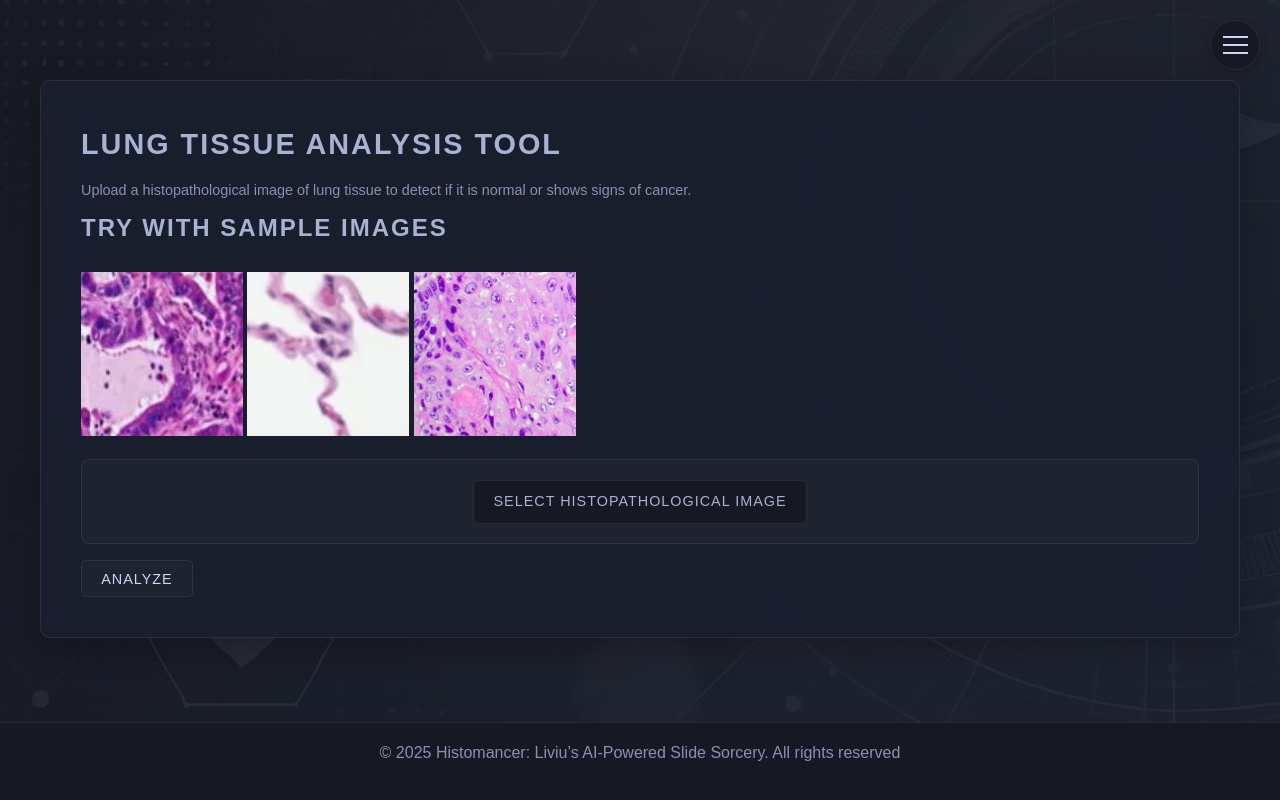
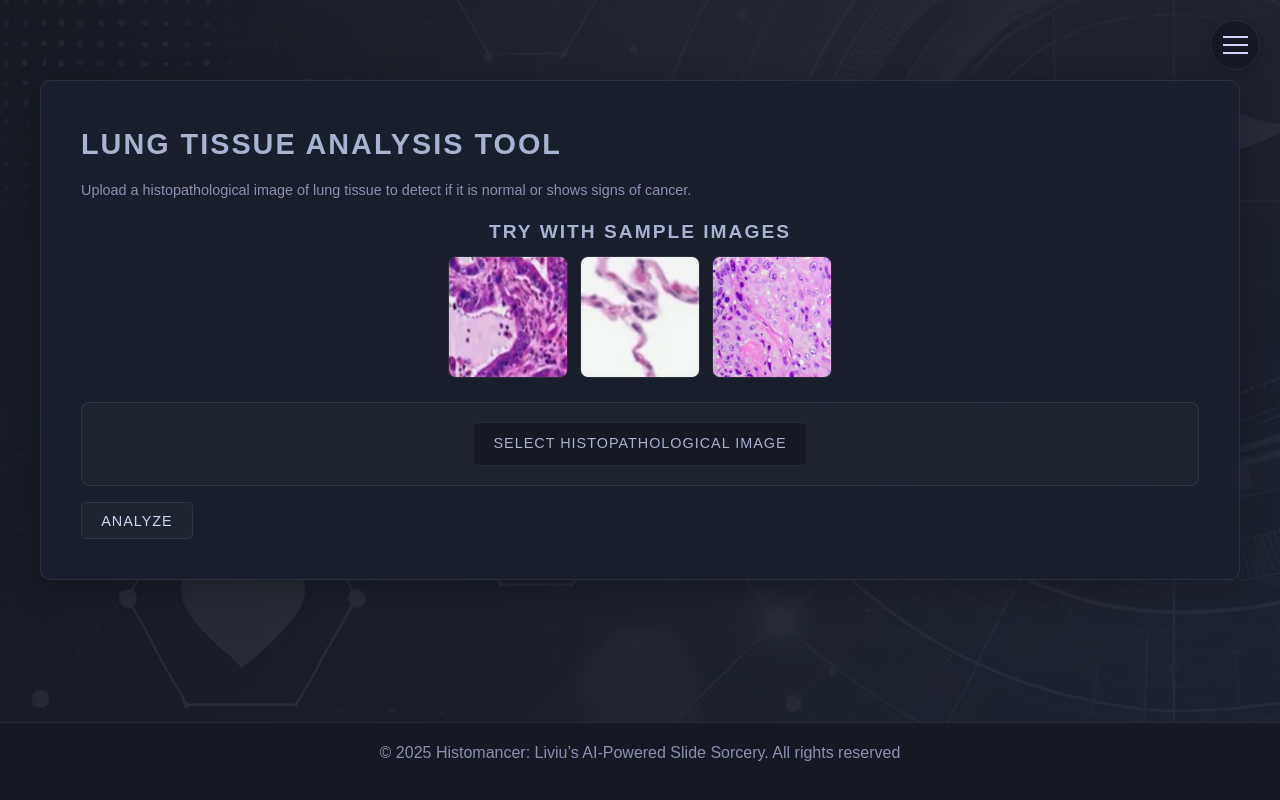
Before and after one commit to liviuorehovschi/capstone, a Flask app: page /diagnostic in a window 1280 px wide. Run offline with Flask 3, Linux system fonts and the light colour scheme.

Commit message:
Update diagnostic.css
adding test images

```diff
--- a/static/css/diagnostic.css
+++ b/static/css/diagnostic.css
@@ -289,3 +289,36 @@
     border: 1px solid var(--glass-border);
     background-color: var(--dark-gray);
 }
+
+.sample-images {
+    margin-top: 1rem;
+    margin-bottom: 1.5rem;
+}
+
+.sample-images h2 {
+    font-size: 1.2rem;
+    color: var(--light-gray);
+    margin-bottom: 0.5rem;
+    text-align: center;
+}
+
+.sample-gallery {
+    display: flex;
+    justify-content: center;
+    flex-wrap: wrap;
+    gap: 12px;
+}
+
+.sample {
+    width: 120px;
+    height: auto;
+    border-radius: 8px;
+    border: 1px solid var(--glass-border);
+    cursor: pointer;
+    transition: transform 0.2s ease;
+}
+
+.sample:hover {
+    transform: scale(1.05);
+    border-color: var(--accent-gray);
+}
```
